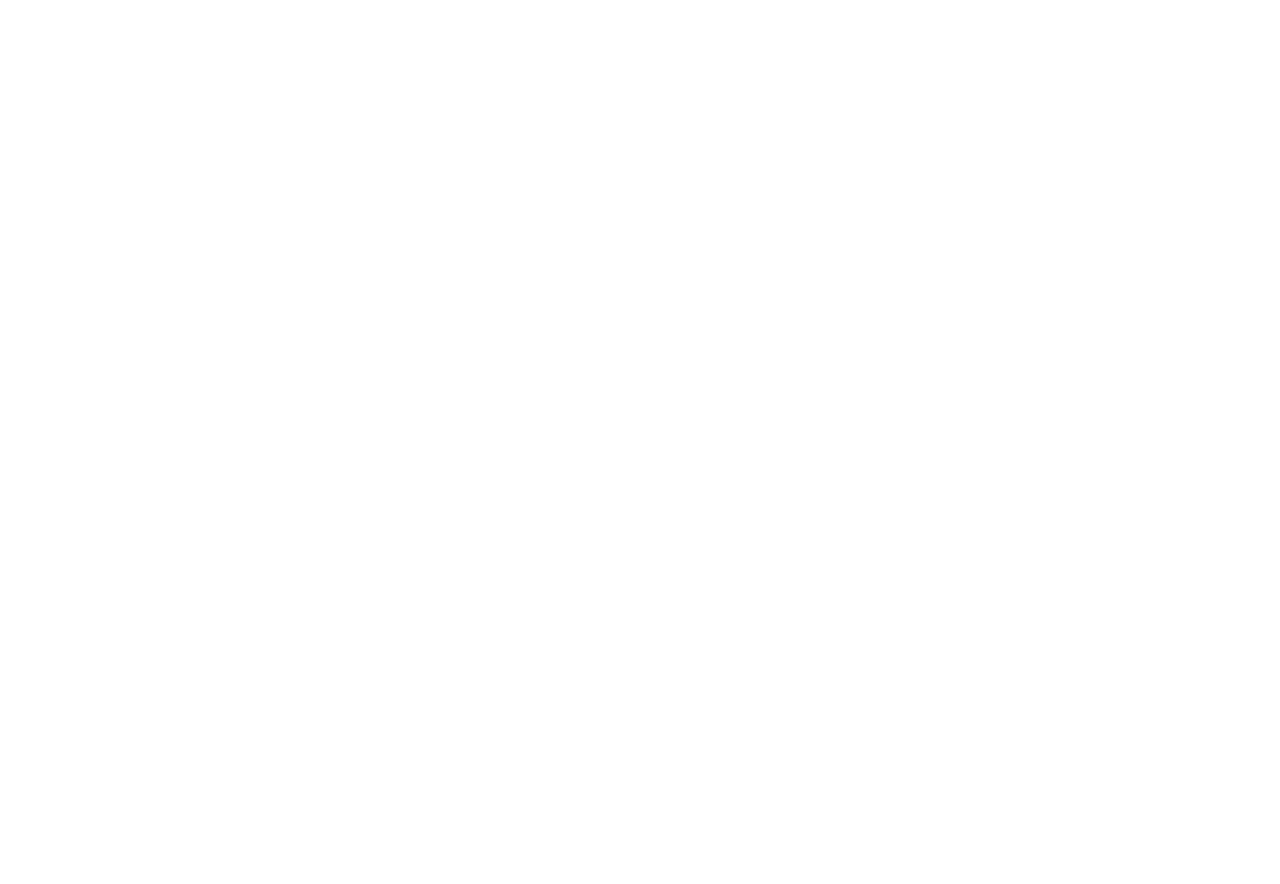
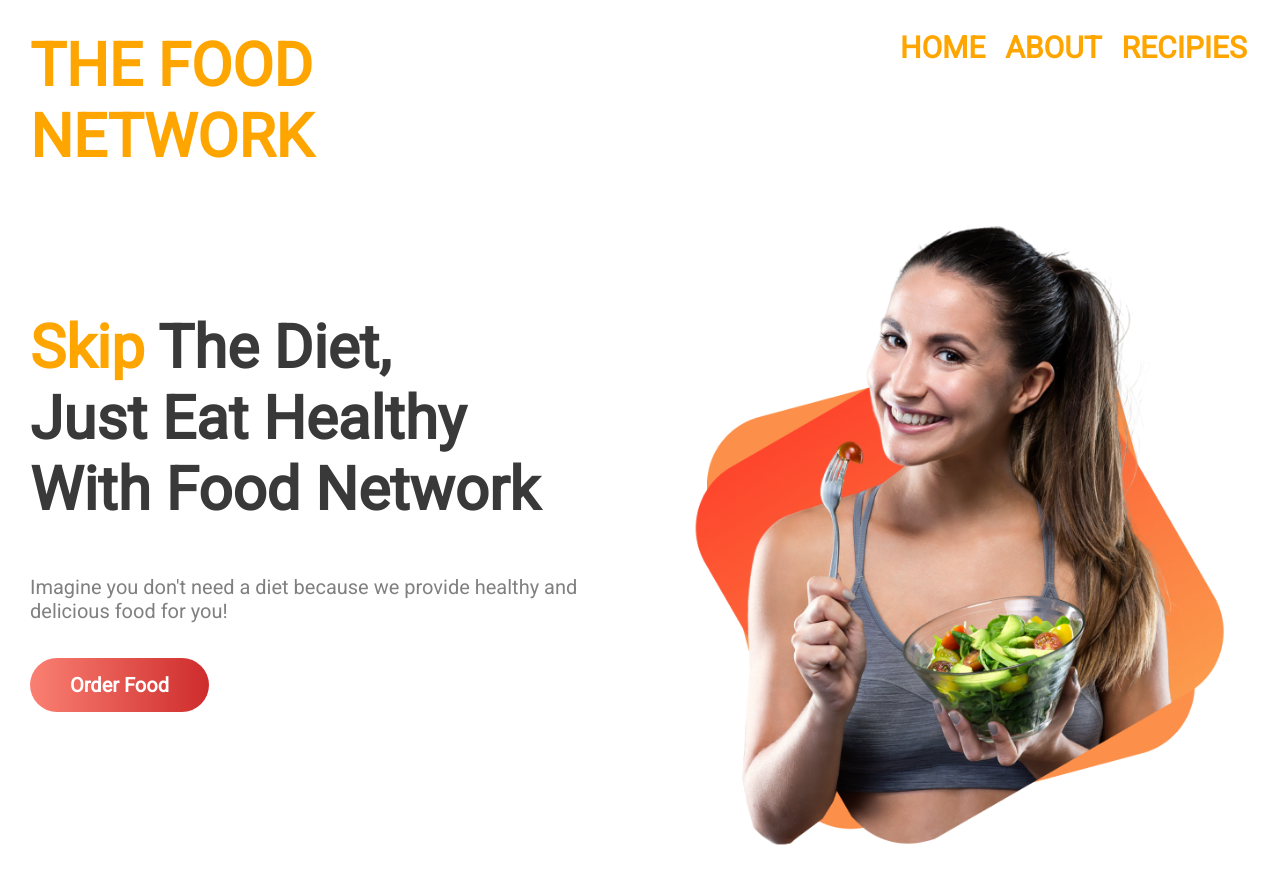
Before and after one commit to Eshad687/food-network, a plain HTML site: page index.html in a window 1280 px wide. Before the commit the page ends 800 px from the top, so only its background shows below. Drawn offline with Linux system fonts and the light colour scheme.

Commit message:
top part

```diff
--- a/index.html
+++ b/index.html
@@ -5,11 +5,39 @@
     <meta charset="UTF-8">
     <meta http-equiv="X-UA-Compatible" content="IE=edge">
     <meta name="viewport" content="width=device-width, initial-scale=1.0">
-    <title>Document</title>
+    <title>Food Network</title>
     <link rel="stylesheet" href="style.css">
+    <link rel="preconnect" href="https://fonts.googleapis.com">
+    <link rel="preconnect" href="https://fonts.gstatic.com" crossorigin>
+    <link href="https://fonts.googleapis.com/css2?family=Roboto&display=swap" rel="stylesheet">
 </head>
 
 <body>
+    <section class="flexible">
+        <h1 class="half-width"><a href="">THE FOOD<br>NETWORK</a></h1>
+        <ul class="flexible">
+            <li><a href="#home">HOME</a></li>
+            <li><a href="#about">ABOUT</a></li>
+            <li><a href="#recipies">RECIPIES</a></li>
+        </ul>
+    </section>
+    <section id="home" class="flexible">
+        <div class="half-width">
+            <h2><span>Skip</span> The Diet,<br>Just Eat Healthy <br>With Food Network</h2>
+            <p>Imagine you don't need a diet because we provide healthy and delicious food for you!</p>
+            <a class="link-button" href="https://foodheavenmadeeasy.com/">Order Food</a>
+
+        </div>
+        <div class="half-width">
+            <img src="/images/Group 8425.png" alt="girl image">
+        </div>
+    </section>
+    <section id="about" class="flexible">
+
+
+    </section>
+
+
 
 </body>
 
--- a/style.css
+++ b/style.css
@@ -0,0 +1,71 @@
+body{
+    font-family: 'Roboto', sans-serif;
+    margin: 0;
+}
+ul{
+
+    margin-left: 150px;
+    margin-right: 20px;
+    list-style-type: none;
+    margin-top: 30px;
+
+
+}
+ li a{
+    font-weight: 700;
+    font-size: 30px;
+    padding-left: 10px;
+    padding-right: 10px;
+
+    text-decoration: none;
+    color: orange;
+
+}
+li a:hover{
+    color: salmon;
+}
+h1 a{
+    font-size: 60px;
+    text-decoration: none;
+    color: orange;
+
+}
+h2{
+    font-size: 60px;
+    color: rgb(58, 57, 57);
+    margin-top: 100px;
+}
+span{
+    color: orange;
+}
+p{
+    color: gray;
+    font-size: 20px;
+    margin-bottom: 50px;
+}
+.flexible{
+    display: flex;
+}
+.half-width{
+    width: 50%;
+    margin-left: 20px;
+    margin-right: 20px;
+
+    padding: 10px;
+}
+.half-width img{
+
+    width: 100%;
+}
+.link-button{
+
+    text-decoration: none;
+    font-weight: 700;
+    font-size: 20px;
+    color: white;
+    padding: 15px 40px;
+    background-image: linear-gradient(to right,salmon,rgb(206, 44, 44));
+    border-radius: 40px;
+
+
+}
```
